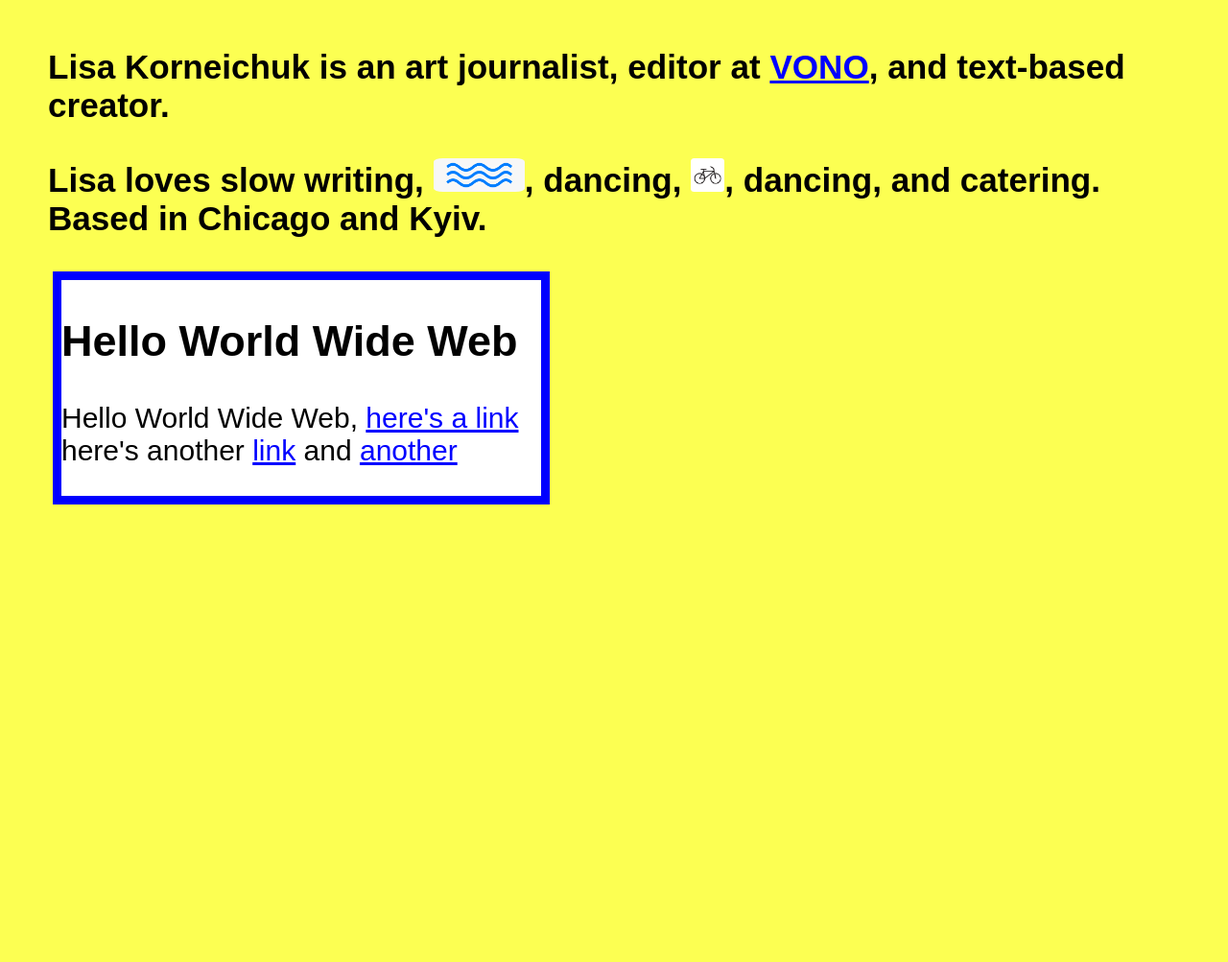
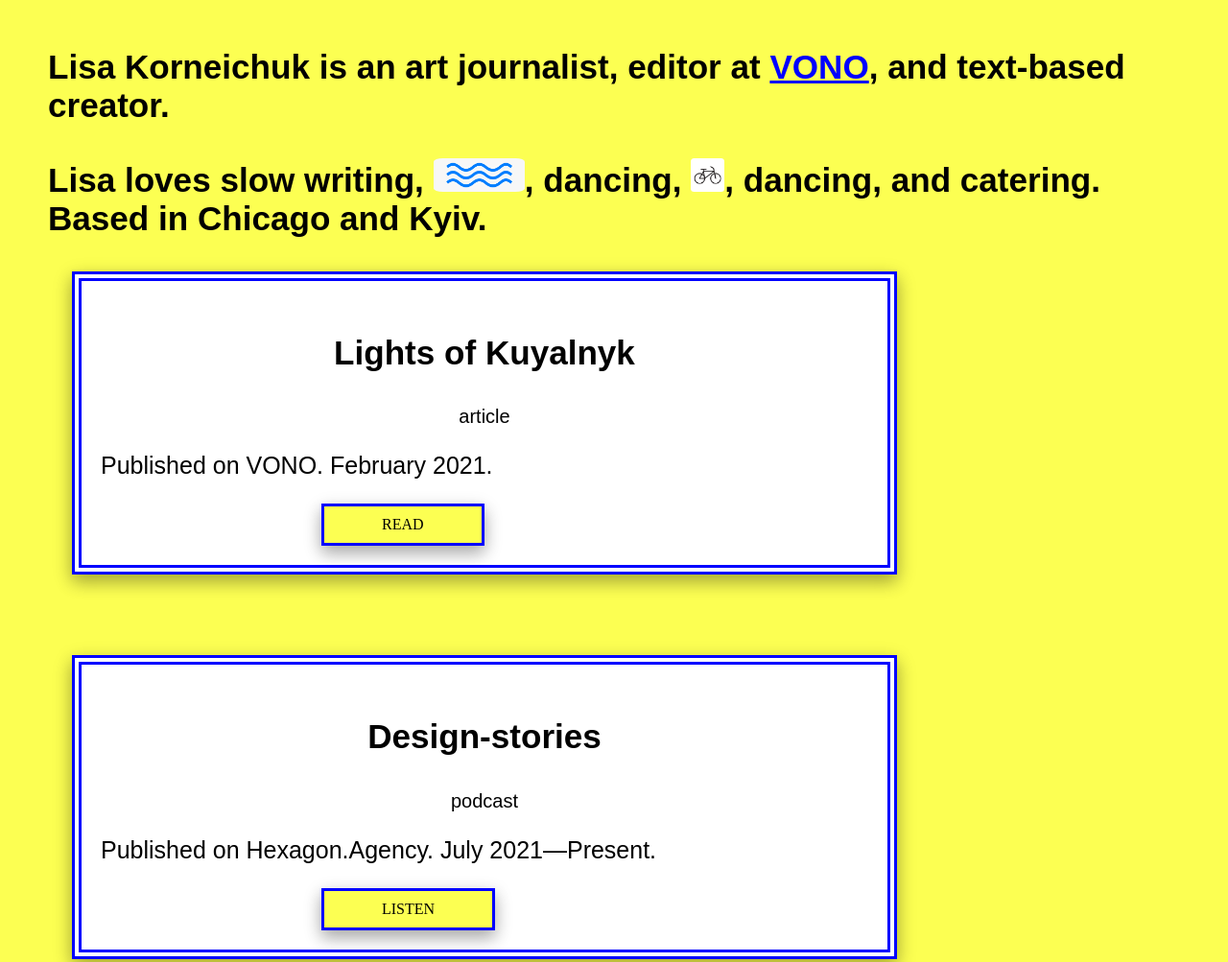
Before and after one commit to lizaaname/About_Lisa, a plain HTML site: page index.html in a window 1280 px wide. Shown: the top 1003 px of the page at 96% size. Before the commit the page ends 800 px from the top, so only its background shows below. Drawn offline with Linux system fonts and the light colour scheme.

Commit message:
section 1 and 2

```diff
--- a/index.html
+++ b/index.html
@@ -5,16 +5,35 @@
     font-size: 30px;
     font-family: sans-serif;
     margin: 50px 50px 50px 50px;}
+  .p1 {
+    font-size: 20px;
+  }
+  .p2 {
+    font-size: 25px;
+  }
   section {
     background-color: white;
     position: relative;
-    z-index: 3;
-    max-width: 500px;
+    z-index: 1;
+    max-width: 800px;
     max-height: 1000px;
-    margin: 25px 25px 25px 5px;
-    border: 9px solid #0000ff;
+    margin: 25px 25px 25px 25px;
+    border: 10px double #0000ff;
+    padding: 20px 20px;
+    box-shadow: 0 8px 16px 0 rgba(0,0,0,0.2), 0 6px 20px 0 rgba(0,0,0,0.19);
   }
-
+button {
+  border: solid #0000ff;
+  background-color: rgb(252, 255, 82);
+  padding: 10px 60px;
+  margin-left: 230px;
+  text-align: right;
+  display: inline-block;
+  font-size: 16px;
+  font-family: serif;
+  font-style: bold;
+  box-shadow: 0 8px 16px 0 rgba(0,0,0,0.2), 0 6px 20px 0 rgba(0,0,0,0.19);
+}
 img {
   border-radius: 10%;
   max-width: 20%;
@@ -34,14 +53,25 @@ a {color: blue;}
   </body>
 
   <section>
-    <div class="bg">
-      <h1 class="pink-box">Hello World Wide Web</h1>
+      <center>
+      <h3> Lights of Kuyalnyk </h3>
+      <p class="p1">article</p>
+</center>
 
-      <p>
-        Hello World Wide Web,
-        <a class="pink-box" href="https://netizen.org">here's a link</a>
-        here's another <a href="https://netizen.org">link</a>
-        and <a href="https://netizen.org">another</a>
+      <p class="p2">
+      Published on VONO. February 2021.
       </p>
-    </div>
+    <button>READ</button>
   </section>
+<br>
+  <section>
+      <center>
+      <h3> Design-stories</h3>
+      <p class="p1">podcast</p>
+</center>
+
+      <p class="p2">
+      Published on Hexagon.Agency. July 2021—Present.
+      </p>
+    <button>LISTEN</button>
+  </section>
```
